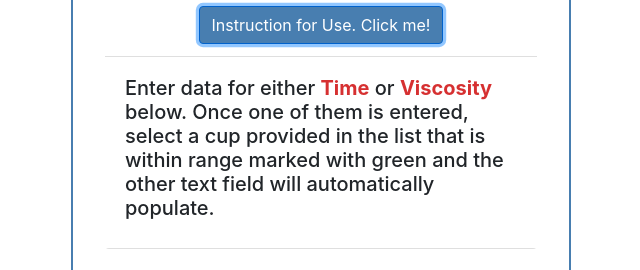
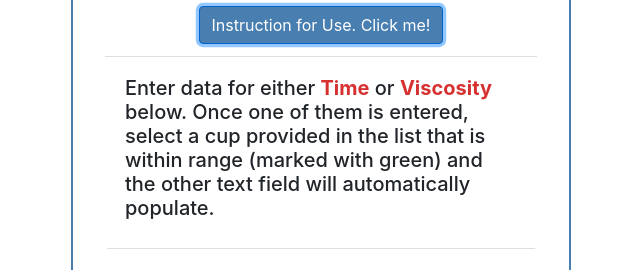
Before and after one commit to wmompie/Insta-Visc, a React (Create React App) app: page / in a window 1280 px wide. Both pictures are taken after a click on the button "Instruction for Use. Click me!". Shown: the part 494-764 px from the top of the page, without its empty margins (319-959 px from the left). Built offline with nearby package versions, Linux system fonts and the light colour scheme.

Commit message:
minor edit to instruction section

```diff
--- a/src/App.js
+++ b/src/App.js
@@ -2174,8 +2174,8 @@ class App extends Component {
                 <h5>
                   Enter data for either <InstructionSpan>Time</InstructionSpan> or{' '}
                   <InstructionSpan>Viscosity</InstructionSpan> below. Once one of them is entered,
-                  select a cup provided in the list that is within range marked
-                  with green and the other text field will automatically
+                  select a cup provided in the list that is within range &#40;marked
+                  with green&#41; and the other text field will automatically
                   populate.
                 </h5>
               </Card.Body>
```
